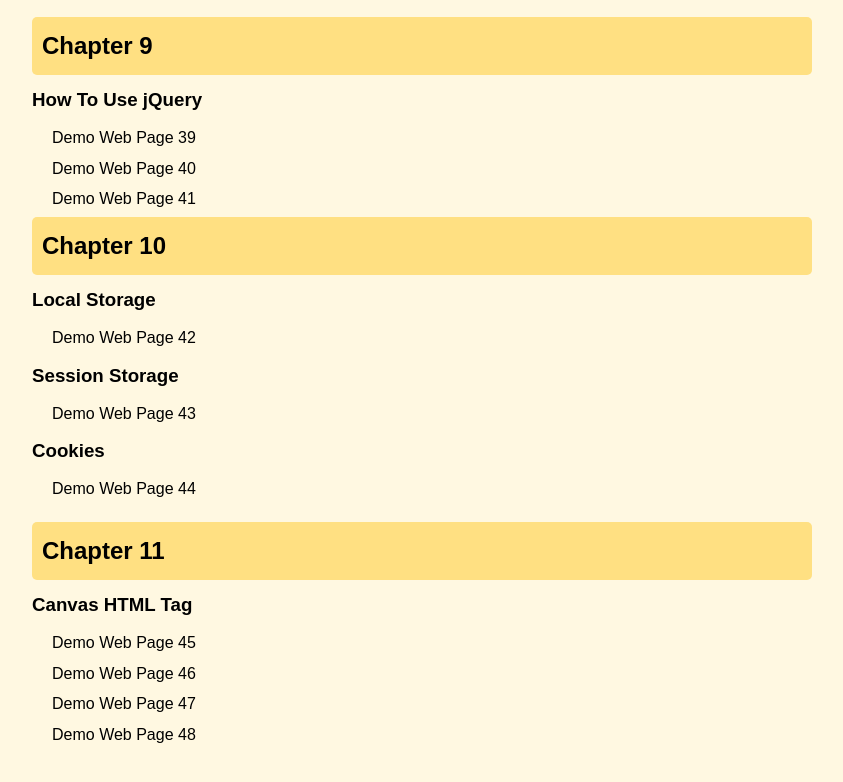
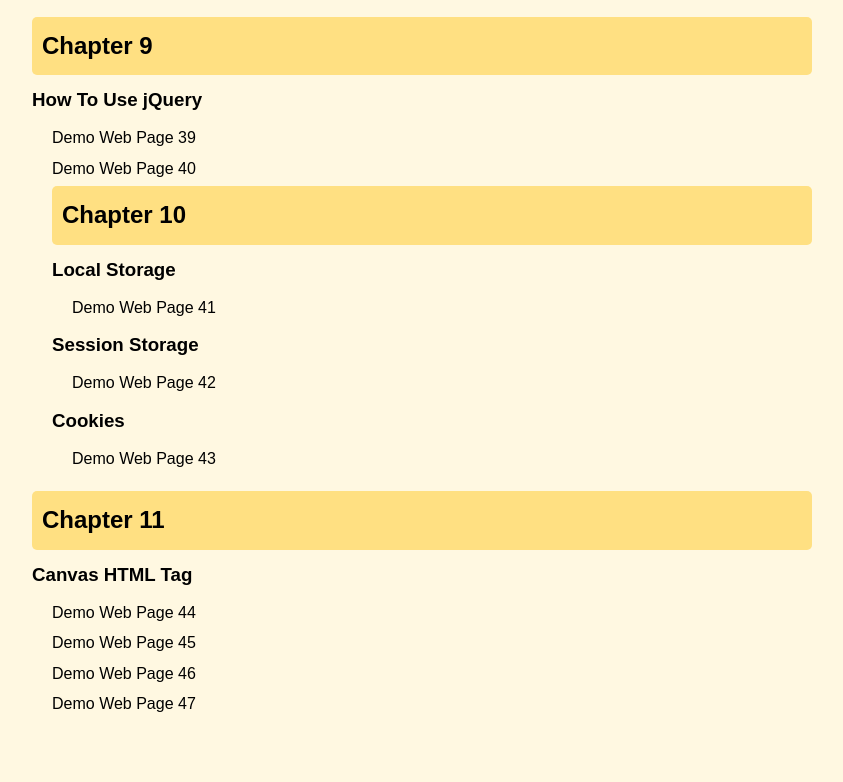
Before and after one commit to sky-blue2022/javascript-coding-with-ai, a plain HTML site: page index.html in a window 1280 px wide. Shown: the part 1892-2674 px from the top of the page, without its empty margins (218-1061 px from the left). Drawn offline with Linux system fonts and the light colour scheme.

Commit message:
adjusted demo web page numbers

```diff
--- a/index.html
+++ b/index.html
@@ -194,44 +194,46 @@
         href="https://sky-blue2022.github.io/javascript-coding-with-ai/09-03-how-to-use-jquery/example-2.html">Demo Web Page 40</a>
         </li>
         <li>
+        <!--
         <a target="_blank"
         href="https://sky-blue2022.github.io/javascript-coding-with-ai/09-03-how-to-use-jquery/example-3.html">Demo Web Page 41</a>
         </li></div><section class="chapter">
+        -->
         <h2>Chapter 10</h2>
         <div class="topic">
         <h3>Local Storage</h3><ul>
         <li>
         <a target="_blank"
-        href="https://sky-blue2022.github.io/javascript-coding-with-ai/10-01-local-storage/example-1.html">Demo Web Page 42</a>
+        href="https://sky-blue2022.github.io/javascript-coding-with-ai/10-01-local-storage/example-1.html">Demo Web Page 41</a>
         </li></div><div class="topic">
         <h3>Session Storage</h3><ul>
         <li>
         <a target="_blank"
-        href="https://sky-blue2022.github.io/javascript-coding-with-ai/10-02-session-storage/example-1.html">Demo Web Page 43</a>
+        href="https://sky-blue2022.github.io/javascript-coding-with-ai/10-02-session-storage/example-1.html">Demo Web Page 42</a>
         </li></div><div class="topic">
         <h3>Cookies</h3><ul>
         <li>
         <a target="_blank"
-        href="https://sky-blue2022.github.io/javascript-coding-with-ai/10-03-cookies/example-1.html">Demo Web Page 44</a>
+        href="https://sky-blue2022.github.io/javascript-coding-with-ai/10-03-cookies/example-1.html">Demo Web Page 43</a>
         </li></div></section><section class="chapter">
         <h2>Chapter 11</h2>
         <div class="topic">
         <h3>Canvas HTML Tag</h3><ul>
         <li>
         <a target="_blank"
-        href="https://sky-blue2022.github.io/javascript-coding-with-ai/11-04-canvas-html-tag-and-javascript/example-1.html">Demo Web Page 45</a>
+        href="https://sky-blue2022.github.io/javascript-coding-with-ai/11-04-canvas-html-tag-and-javascript/example-1.html">Demo Web Page 44</a>
         </li>
         <li>
         <a target="_blank"
-        href="https://sky-blue2022.github.io/javascript-coding-with-ai/11-04-canvas-html-tag-and-javascript/example-2.html">Demo Web Page 46</a>
+        href="https://sky-blue2022.github.io/javascript-coding-with-ai/11-04-canvas-html-tag-and-javascript/example-2.html">Demo Web Page 45</a>
         </li>
         <li>
         <a target="_blank"
-        href="https://sky-blue2022.github.io/javascript-coding-with-ai/11-04-canvas-html-tag-and-javascript/example-3.html">Demo Web Page 47</a>
+        href="https://sky-blue2022.github.io/javascript-coding-with-ai/11-04-canvas-html-tag-and-javascript/example-3.html">Demo Web Page 46</a>
         </li>
         <li>
         <a target="_blank"
-        href="https://sky-blue2022.github.io/javascript-coding-with-ai/11-04-canvas-html-tag-and-javascript/example-4.html">Demo Web Page 48</a>
+        href="https://sky-blue2022.github.io/javascript-coding-with-ai/11-04-canvas-html-tag-and-javascript/example-4.html">Demo Web Page 47</a>
         </li></div></section>
     </main>
     <footer>
```
